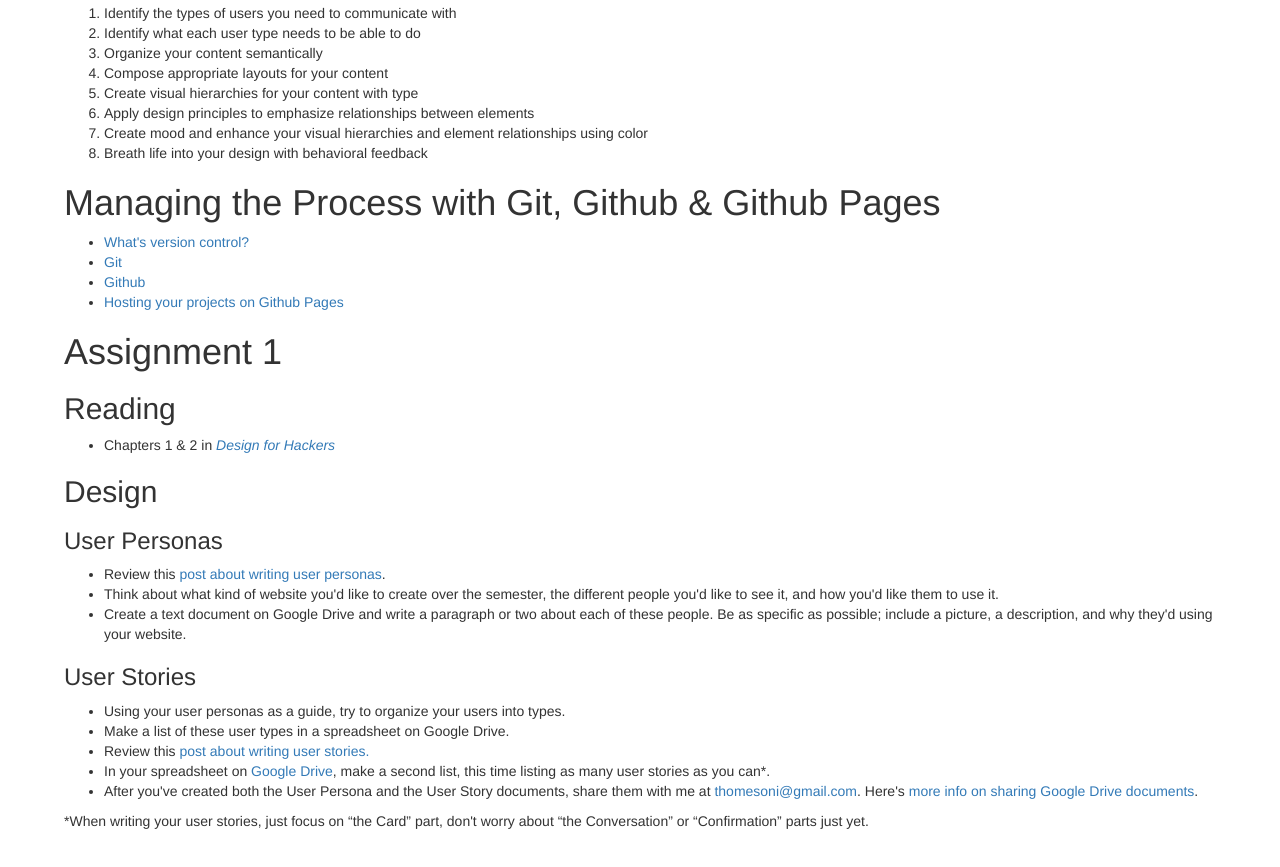
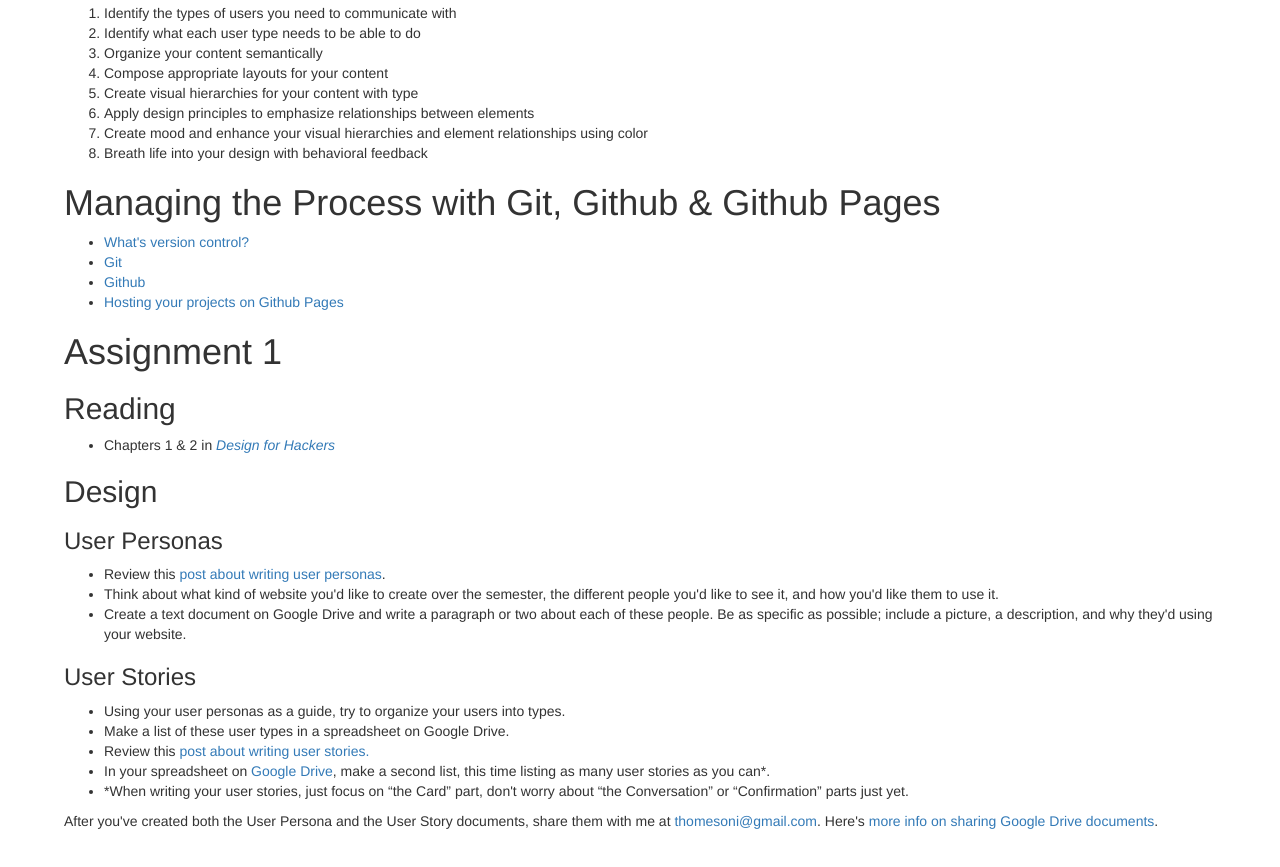
Before and after one commit to TCNJ-IMM-130-03/IMM-130-3, a plain HTML site: page sessions/01232014.html in a window 1280 px wide. Shown: the part 532-1399 px from the top of the page. Drawn offline with nearby package versions, Linux system fonts and the light colour scheme.

Commit message:
updated sessions

```diff
--- a/sessions/01232014.html
+++ b/sessions/01232014.html
@@ -94,11 +94,10 @@
 <li>Make a list of these user types in a spreadsheet on Google Drive.</li>
 <li>Review this <a href="http://www.subcide.com/articles/how-to-write-meaningful-user-stories/" title="writing user stories">post about writing user stories.</a></li>
 <li>In your spreadsheet on <a href="https://drive.google.com/" title="Log into Google Drive">Google Drive</a>, make a second list, this time listing as many user stories as you can&#42;.</li>
-<li>After you've created both the User Persona and the User Story documents, share them with me at <a href="mailto:thomesoni@gmail.com" title="share your documents with me at thomesoni@gmail.com">thomesoni@gmail.com</a>.
-Here&#39;s <a href="https://support.google.com/drive/answer/2494822?hl=en" title="Sharing documents on Google Drive">more info on sharing Google Drive documents</a>.</li>
+<li>&#42;When writing your user stories, just focus on &ldquo;the Card&rdquo; part, don&#39;t worry about &ldquo;the Conversation&rdquo; or &ldquo;Confirmation&rdquo; parts just yet.</li>
 </ul>
-
-<p>&#42;When writing your user stories, just focus on &ldquo;the Card&rdquo; part, don&#39;t worry about &ldquo;the Conversation&rdquo; or &ldquo;Confirmation&rdquo; parts just yet.</p>
+<p>After you've created both the User Persona and the User Story documents, share them with me at <a href="mailto:thomesoni@gmail.com" title="share your documents with me at thomesoni@gmail.com">thomesoni@gmail.com</a>.
+Here&#39;s <a href="https://support.google.com/drive/answer/2494822?hl=en" title="Sharing documents on Google Drive">more info on sharing Google Drive documents</a>.</p>
 
 </section>
 
```
